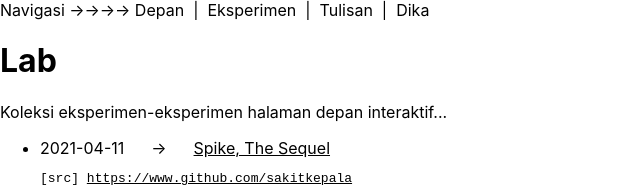
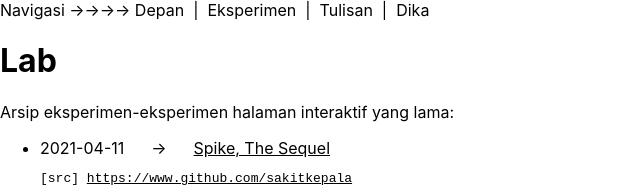
Before and after one commit to sakitkepala/sakitkepaladotdev-v0, a Next.js app: page /lab in a window 1280 px wide. Shown: the top 192 px of the page, without its empty margins (0-640 px from the left). Built offline with nearby package versions, Linux system fonts and the light colour scheme.

Commit message:
Animasi transisi route dengan framer motion

```diff
--- a/package.json
+++ b/package.json
@@ -8,6 +8,7 @@
     "start": "next start"
   },
   "dependencies": {
+    "framer-motion": "^4.1.3",
     "gray-matter": "^4.0.2",
     "next": "10.1.3",
     "next-mdx-remote": "^2.1.3",
--- a/pages/_app.js
+++ b/pages/_app.js
@@ -1,9 +1,11 @@
 import Link from "next/link";
-import PageWrapper from "../components/PageWrapper";
+import { useRouter } from "next/router";
+import { AnimatePresence } from "framer-motion";
 
 import "../styles/globals.css";
 
 function MyApp({ Component, pageProps }) {
+  const router = useRouter();
   return (
     <>
       <nav>
@@ -21,15 +23,20 @@ function MyApp({ Component, pageProps }) {
         </Link>
         &nbsp; | &nbsp;
         <Link href="/dika">
-          {/* <a>@dika</a> */}
-          {/* <a>@Dika</a> */}
-          {/* <a>dika</a> */}
           <a>Dika</a>
         </Link>
       </nav>
 
       <div className="konten">
-        <Component {...pageProps} />
+        <AnimatePresence
+          exitBeforeEnter
+          /**
+           * Kita nanti butuh ini, karena alasan tertentu:
+           * onExitComplete={handleExitComplete}
+           */
+        >
+          <Component {...pageProps} key={router.route} />
+        </AnimatePresence>
       </div>
     </>
   );
--- a/pages/lab.js
+++ b/pages/lab.js
@@ -1,5 +1,6 @@
 import * as React from "react";
 import Link from "next/link";
+import { motion } from "framer-motion";
 import { getSemuaSortir } from "../lib/api/eksperimen";
 
 export async function getStaticProps() {
@@ -12,10 +13,13 @@ export async function getStaticProps() {
 
 export default function Lab({ data }) {
   return (
-    <main>
+    <motion.main
+      initial={{ opacity: 0, translateX: 100 }}
+      animate={{ opacity: 1, translateX: 0 }}
+    >
       <h1>Lab</h1>
 
-      <p>Koleksi eksperimen-eksperimen halaman depan interaktif...</p>
+      <p>Arsip eksperimen-eksperimen halaman interaktif yang lama:</p>
 
       <ul>
         {data.map(({ id, tanggal, judul, repo, source }) => (
@@ -42,6 +46,6 @@ export default function Lab({ data }) {
           </li>
         ))}
       </ul>
-    </main>
+    </motion.main>
   );
 }
```
Also changed, not shown: pages/dika.js (+7 -3 lines), pages/index.js (+8 -2 lines), pages/tulisan.js (+7 -5 lines), 1 other file (tests, documents, lock files or other folders).
